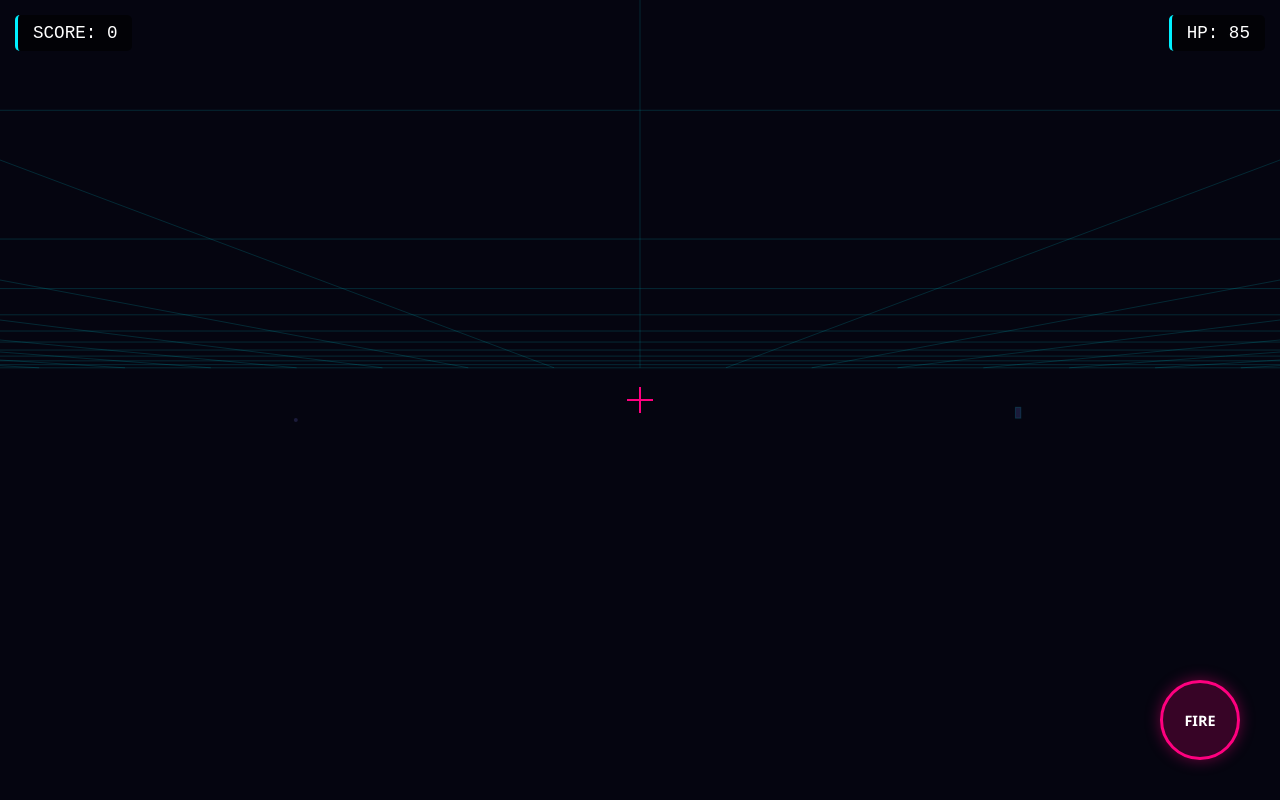
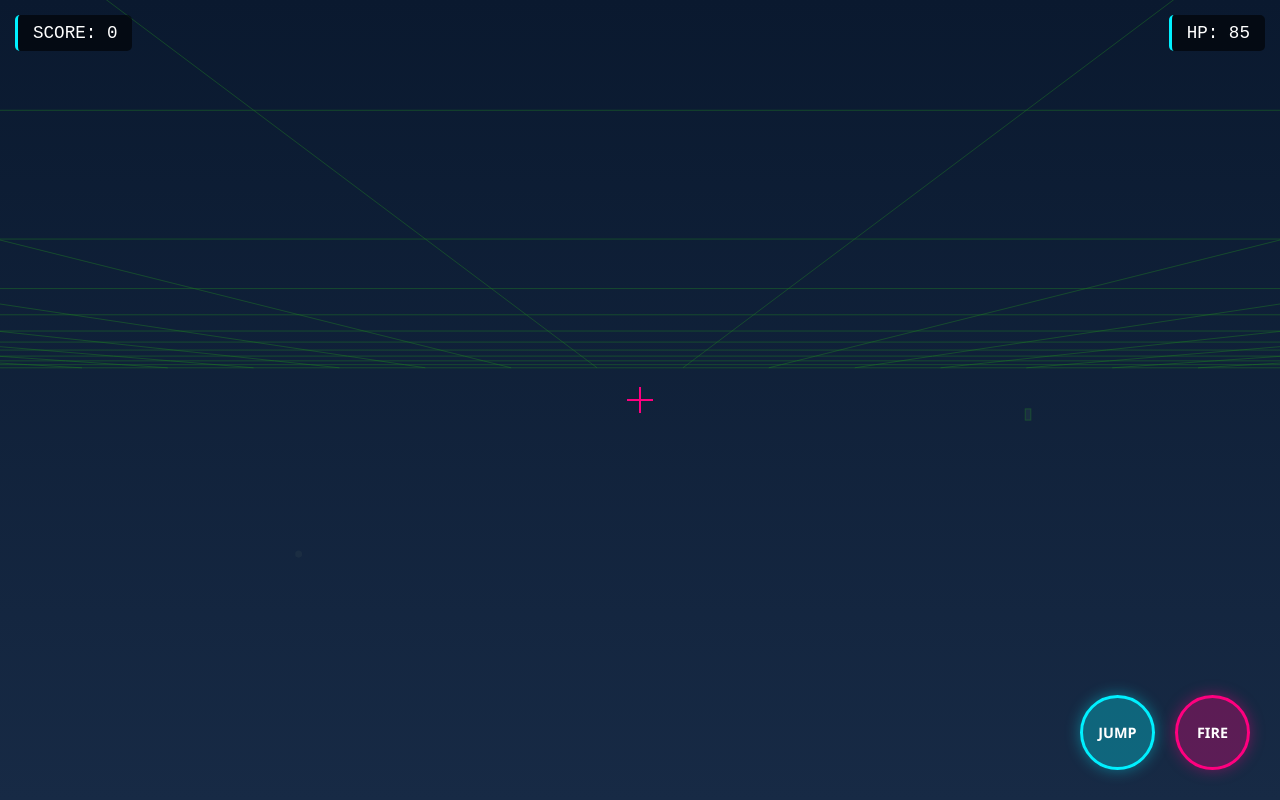
Before and after one commit to nafiulsafitawfiq-ship-it/game.ai, a plain HTML site: page index.html in a window 1280 px wide. Both pictures are taken after a click on the button "SINGLE PLAYER". Drawn offline with Linux system fonts and the light colour scheme.

Commit message:
Update index.html

```diff
--- a/index.html
+++ b/index.html
@@ -3,7 +3,7 @@
 <head>
     <meta charset="UTF-8">
     <meta name="viewport" content="width=device-width, initial-scale=1.0, maximum-scale=1.0, user-scalable=no">
-    <title>AI Game Hub - Pure Autonomous Standalone Edition</title>
+    <title>AI Game Hub - Fixed Universal Edition</title>
     <style>
         :root {
             --neon-blue: #00f0ff;
@@ -203,17 +203,21 @@
             box-shadow: 0 0 10px var(--neon-blue);
         }
 
-        #shoot-btn {
+        /* Action Buttons Wrapper */
+        #action-container {
             position: absolute;
-            bottom: 40px;
-            right: 40px;
-            width: 80px;
-            height: 80px;
-            background: rgba(255, 0, 127, 0.2);
-            border: 3px solid var(--neon-pink);
+            bottom: 30px;
+            right: 30px;
+            display: flex;
+            gap: 20px;
+            z-index: 30;
+            pointer-events: auto;
+        }
+
+        .game-btn {
+            width: 75px;
+            height: 75px;
             border-radius: 50%;
-            z-index: 30;
-            box-shadow: 0 0 15px rgba(255, 0, 127, 0.4);
             display: flex;
             align-items: center;
             justify-content: center;
@@ -222,17 +226,37 @@
             font-size: 0.9rem;
             cursor: pointer;
             touch-action: none;
+            box-shadow: 0 0 15px rgba(0, 0, 0, 0.5);
+            transition: transform 0.1s;
+        }
+
+        #shoot-btn {
+            background: rgba(255, 0, 127, 0.3);
+            border: 3px solid var(--neon-pink);
+            box-shadow: 0 0 15px rgba(255, 0, 127, 0.4);
         }
 
         #shoot-btn:active {
             background: var(--neon-pink);
-            transform: scale(0.95);
+            transform: scale(0.9);
+        }
+
+        #jump-btn {
+            background: rgba(0, 240, 255, 0.3);
+            border: 3px solid var(--neon-blue);
+            box-shadow: 0 0 15px rgba(0, 240, 255, 0.4);
+        }
+
+        #jump-btn:active {
+            background: var(--neon-blue);
+            color: #000;
+            transform: scale(0.9);
         }
 
         #fallback-canvas {
             width: 100%;
             height: 100%;
-            background-color: #050510;
+            background-color: #0d1b2a;
         }
     </style>
 </head>
@@ -256,7 +280,12 @@
         <div id="right-touch-zone" class="touch-zone"></div>
 
         <div id="joystick-base"><div id="joystick-stick"></div></div>
-        <div id="shoot-btn">FIRE</div>
+
+        <!-- Action Buttons Layout -->
+        <div id="action-container">
+            <div id="jump-btn" class="game-btn">JUMP</div>
+            <div id="shoot-btn" class="game-btn">FIRE</div>
+        </div>
 
         <div id="ui-layer">
             <div class="hud-top">
@@ -268,34 +297,17 @@
     </div>
 
     <script>
-        // High-speed lightweight vector and rendering pipeline embedded directly into the standalone script
-        // to bypass any potential CDN blocking mechanisms on Vercel deployment.
-        const Mat4 = {
-            create: () => new Float32Array([1,0,0,0, 0,1,0,0, 0,0,1,0, 0,0,0,1]),
-            perspective: (out, fovy, aspect, near, far) => {
-                let f = 1.0 / Math.tan(fovy / 2), nf = 1 / (near - far);
-                out[0] = f / aspect; out[5] = f; out[10] = (far + near) * nf;
-                out[11] = -1; out[14] = (2 * far * near) * nf; out[15] = 0;
-            },
-            identity: (out) => { out.fill(0); out[0]=out[5]=out[10]=out[15]=1; },
-            multiply: (out, a, b) => {
-                let b00 = b[0], b01 = b[1], b02 = b[2], b03 = b[3],
-                    b10 = b[4], b11 = b[5], b12 = b[6], b13 = b[7],
-                    b20 = b[8], b21 = b[9], b22 = b[10], b23 = b[11],
-                    b30 = b[12], b31 = b[13], b32 = b[14], b33 = b[15];
-                for(let i=0; i<4; i++) {
-                    let ai0=a[i], ai1=a[i+4], ai2=a[i+8], ai3=a[i+12];
-                    out[i] = ai0*b00 + ai1*b10 + ai2*b20 + ai3*b30;
-                    out[i+4] = ai0*b01 + ai1*b11 + ai2*b21 + ai3*b31;
-                    out[i+8] = ai0*b02 + ai1*b12 + ai2*b22 + ai3*b32;
-                    out[i+12] = ai0*b03 + ai1*b13 + ai2*b23 + ai3*b33;
-                }
-            }
-        };
-
         let score = 0, health = 100;
         let targets = [], bullets = [], pillars = [];
-        let pX = 0, pZ = 5, rotY = 0, rotX = 0;
+
+        // Physics and Position variables
+        let pX = 0, pY = 1.5, pZ = 5; // Eyeline calculation baseline height
+        let velocityY = 0;
+        const GRAVITY = -0.012;
+        const JUMP_FORCE = 0.32;
+        let isGrounded = true;
+
+        let rotY = 0, rotX = 0;
         const moveVector = { x: 0, y: 0 };
 
         const menuContainer = document.getElementById('menu-container');
@@ -306,14 +318,13 @@
         const canvas = document.getElementById('fallback-canvas');
         const ctx = canvas.getContext('2d');
 
-        // Dynamic Input Accessors
         const leftZone = document.getElementById('left-touch-zone');
         const rightZone = document.getElementById('right-touch-zone');
         const joyBase = document.getElementById('joystick-base');
         const joyStick = document.getElementById('joystick-stick');
         const shootBtn = document.getElementById('shoot-btn');
+        const jumpBtn = document.getElementById('jump-btn');
 
-        // Launch Application Switcher
         const triggerStart = () => {
             menuContainer.style.display = 'none';
             gameContainer.style.display = 'block';
@@ -330,7 +341,6 @@
         window.addEventListener('resize', resizeCanvas);
 
         function initEngine() {
-            // Generate Map Geometry entities
             for (let i = 0; i < 15; i++) {
                 pillars.push({
                     x: (Math.random() - 0.5) * 60,
@@ -343,11 +353,18 @@
             requestAnimationFrame(renderLoop);
         }
 
+        // Action Core Integrators
+        function jumpAction() {
+            if (isGrounded) {
+                velocityY = JUMP_FORCE;
+                isGrounded = false;
+            }
+        }
+
         function setupControls() {
             let leftTouchId = null, rightTouchId = null;
             let startX = 0, startY = 0, lastX = 0, lastY = 0;
 
-            // --- VIRTUAL TRANSLATION HANDLERS ---
             const handleMoveStart = (id, x, y) => {
                 leftTouchId = id;
                 joyBase.style.display = 'block';
@@ -385,7 +402,6 @@
                 }
             });
 
-            // --- ORIENTATION TRACKING SYSTEMS ---
             rightZone.addEventListener('touchstart', (e) => {
                 if(rightTouchId !== null) return;
                 let t = e.changedTouches[0]; rightTouchId = t.identifier;
@@ -405,24 +421,27 @@
                 for(let t of e.changedTouches) { if(t.identifier === rightTouchId) rightTouchId = null; }
             });
 
-            // --- COMBINED ACTION COMBINATORS (MOBILE + MOUSE CLICK DETECTORS) ---
+            // Fire Action Events Bindings
             shootBtn.addEventListener('touchstart', (e) => { e.preventDefault(); fireBullet(); });
             shootBtn.addEventListener('mousedown', (e) => { e.preventDefault(); fireBullet(); });
 
-            // Keyboard Map Routing
+            // Jump Action Events Bindings
+            jumpBtn.addEventListener('touchstart', (e) => { e.preventDefault(); jumpAction(); });
+            jumpBtn.addEventListener('mousedown', (e) => { e.preventDefault(); jumpAction(); });
+
+            // Keyboard Map Routing (Includes Space for Jump)
             window.addEventListener('keydown', (e) => {
                 if(e.code === 'KeyW' || e.code === 'ArrowUp') moveVector.y = 1;
                 if(e.code === 'KeyS' || e.code === 'ArrowDown') moveVector.y = -1;
                 if(e.code === 'KeyA' || e.code === 'ArrowLeft') moveVector.x = -1;
                 if(e.code === 'KeyD' || e.code === 'ArrowRight') moveVector.x = 1;
-                if(e.code === 'Space') fireBullet();
+                if(e.code === 'Space') jumpAction();
             });
             window.addEventListener('keyup', (e) => {
                 if(['KeyW','KeyS','ArrowUp','ArrowDown'].includes(e.code)) moveVector.y = 0;
                 if(['KeyA','KeyD','ArrowLeft','ArrowRight'].includes(e.code)) moveVector.x = 0;
             });
 
-            // Drag to look desktop simulator overrides
             let mDown = false;
             window.addEventListener('mousedown', (e) => { if(e.target.className === 'touch-zone') mDown = true; });
             window.addEventListener('mouseup', () => mDown = false);
@@ -437,7 +456,7 @@
         function spawnTarget() {
             targets.push({
                 x: (Math.random() - 0.5) * 40,
-                y: 1 + Math.random() * 3,
+                y: 1.5 + Math.random() * 3,
                 z: (Math.random() - 0.5) * 40,
                 dx: (Math.random() - 0.5) * 0.05,
                 dz: (Math.random() - 0.5) * 0.05
@@ -445,20 +464,19 @@
         }
 
         function fireBullet() {
-            // Project bullet forward based on pitch/yaw matrices
             let cosX = Math.cos(rotX), sinX = Math.sin(rotX);
             let cosY = Math.cos(rotY), sinY = Math.sin(rotY);
             bullets.push({
-                x: pX, y: 1.5, z: pZ,
+                x: pX, y: pY, z: pZ,
                 vx: -sinY * cosX * 0.8,
                 vy: sinX * 0.8,
                 vz: -cosY * cosX * 0.8
             });
         }
 
-        function project(x, y, z, pMat) {
-            // Apply coordinate transformation manually
-            let cx = x - pX, cy = y - 1.5, cz = z - pZ;
+        function project(x, y, z) {
+            // FIX: Inverted coordinate tracking matrix depth to fix map orientation
+            let cx = x - pX, cy = y - pY, cz = z - pZ;
             let cosY = Math.cos(-rotY), sinY = Math.sin(-rotY);
             let rx = cx * cosY - cz * sinY;
             let rz = cx * sinY + cz * cosY;
@@ -466,28 +484,57 @@
             let ry = cy * cosX - rz * sinX;
             let fz = cy * sinX + rz * cosX;
 
-            if (fz >= -0.1) return null; // Behind view clip
+            // Flipped depth test logic for proper perspective alignment
+            if (fz <= 0.1) return null;
             let w = canvas.width, h = canvas.height;
             let fov = h / (2 * Math.tan(Math.PI / 8));
             return {
-                x: (rx * fov) / -fz + w / 2,
-                y: (ry * fov) / -fz + h / 2,
-                depth: -fz
+                x: (rx * fov) / fz + w / 2,
+                y: (ry * fov) / fz + h / 2,
+                depth: fz
             };
         }
 
         function renderLoop() {
-            // Game loop update calculations
+            // Velocity Gravity calculations step
+            velocityY += GRAVITY;
+            pY += velocityY;
+            if (pY <= 1.5) {
+                pY = 1.5;
+                velocityY = 0;
+                isGrounded = true;
+            }
+
+            // Movement coordinates translation engine
             let cosY = Math.cos(rotY), sinY = Math.sin(rotY);
-            pX += (moveVector.x * cosY - moveVector.y * sinY) * 0.12;
-            pZ += (moveVector.x * sinY + moveVector.y * cosY) * 0.12;
+            pX += (-moveVector.x * cosY + moveVector.y * sinY) * 0.12;
+            pZ += (-moveVector.x * sinY - moveVector.y * cosY) * 0.12;
 
-            ctx.fillStyle = '#050510'; ctx.fillRect(0, 0, canvas.width, canvas.height);
+            // Sky Background Initialization color gradient fill
+            let skyGrad = ctx.createLinearGradient(0, 0, 0, canvas.height);
+            skyGrad.addColorStop(0, '#0a192f');
+            skyGrad.addColorStop(1, '#172a45');
+            ctx.fillStyle = skyGrad;
+            ctx.fillRect(0, 0, canvas.width, canvas.height);
 
-            // Draw Wireframe Environment Ground Grid
-            ctx.strokeStyle = 'rgba(0, 240, 255, 0.15)'; ctx.lineWidth = 1;
-            for(let g = -40; g <= 40; g += 4) {
-                for(let k = -40; k < 40; k += 4) {
+            // --- ADD SUN OBJECT ELEMENT ---
+            let sunPos = project(10, 25, -60); // Placed high up in world coordinates
+            if (sunPos) {
+                let sunRadius = (450 / sunPos.depth);
+                ctx.beginPath();
+                ctx.arc(sunPos.x, sunPos.y, Math.max(10, sunRadius), 0, Math.PI * 2);
+                ctx.fillStyle = '#fffae6';
+                ctx.shadowBlur = 40;
+                ctx.shadowColor = '#ffcc00';
+                ctx.fill();
+                ctx.shadowBlur = 0; // Clear blur layer tracking
+            }
+
+            // --- GRASS GREEN RECOLOR DESIGN SURFACE ---
+            ctx.strokeStyle = 'rgba(34, 139, 34, 0.4)';
+            ctx.lineWidth = 1;
+            for(let g = -50; g <= 50; g += 4) {
+                for(let k = -50; k < 50; k += 4) {
                     let p1 = project(g, 0, k), p2 = project(g, 0, k+4);
                     if(p1 && p2) { ctx.beginPath(); ctx.moveTo(p1.x, p1.y); ctx.lineTo(p2.x, p2.y); ctx.stroke(); }
                     let p3 = project(k, 0, g), p4 = project(k+4, 0, g);
@@ -495,12 +542,12 @@
                 }
             }
 
-            // Draw Obstacles / Pillars
+            // Render Arena Obstacles
             pillars.forEach(p => {
                 let pt = project(p.x, p.size/2, p.z);
                 if(pt) {
                     let s = (40 / pt.depth) * (canvas.height / 500);
-                    ctx.fillStyle = '#1b1b3a'; ctx.strokeStyle = 'var(--neon-blue)'; ctx.lineWidth = 1;
+                    ctx.fillStyle = '#1b2d42'; ctx.strokeStyle = 'var(--neon-blue)'; ctx.lineWidth = 1;
                     ctx.fillRect(pt.x - s, pt.y - s*2, s*2, s*4); ctx.strokeRect(pt.x - s, pt.y - s*2, s*2, s*4);
                 }
             });
@@ -511,7 +558,6 @@
                 t.x += t.dx; t.z += t.dz;
                 if(Math.abs(t.x) > 35) t.dx *= -1; if(Math.abs(t.z) > 35) t.dz *= -1;
 
-                // Close-range tracking collision damage metrics
                 let distToPlayer = Math.sqrt((t.x-pX)*(t.x-pX) + (t.z-pZ)*(t.z-pZ));
                 if(distToPlayer < 2.0) {
                     health -= 0.3; healthBoard.innerText = "HP: " + Math.max(0, Math.floor(health));
@@ -531,8 +577,7 @@
             for(let i = bullets.length - 1; i >= 0; i--) {
                 let b = bullets[i]; b.x += b.vx; b.y += b.vy; b.z += b.vz;
 
-                // Check collisions outbounds constraints
-                if(Math.abs(b.x) > 50 || Math.abs(b.z) > 50 || b.y < 0 || b.y > 10) { bullets.splice(i, 1); continue; }
+                if(Math.abs(b.x) > 50 || Math.abs(b.z) > 50 || b.y < 0 || b.y > 20) { bullets.splice(i, 1); continue; }
 
                 let hit = false;
                 for(let j = targets.length - 1; j >= 0; j--) {
```
